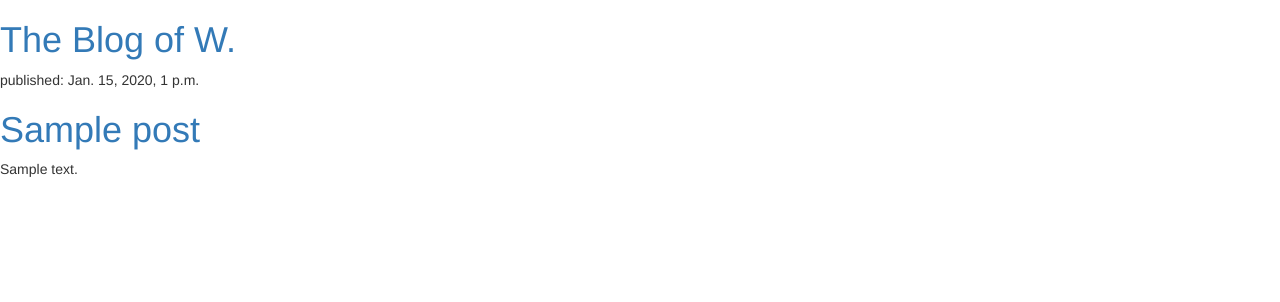
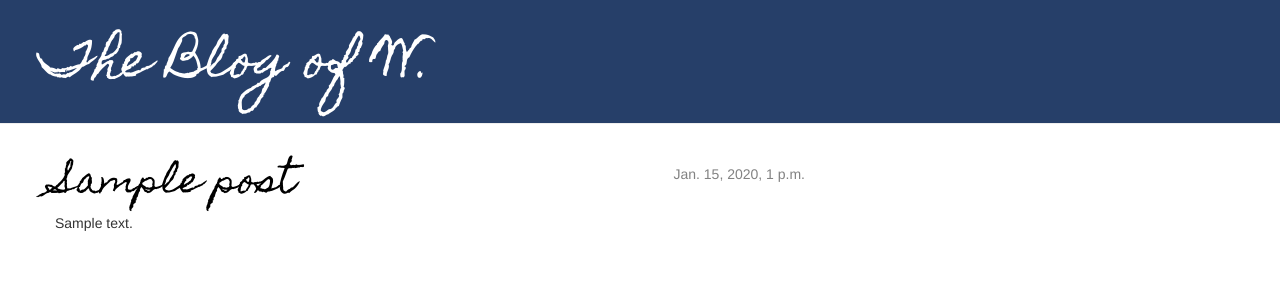
Before and after one commit to kierros/simple-blog, a Django app: template blog/templates/blog/post_list.html in a window 1280 px wide. Shown: the top 302 px of the page. Run offline with Django 3.2, Linux system fonts and the light colour scheme; the template is opened without the code that fills it: values that come from a table or form of the project are taken from there, others are empty; tables that the repository leaves empty hold one stand-in row (values such as "Sample post"); some libraries are stand-ins or nearby versions.

Commit message:
Edited style

```diff
--- /dev/null
+++ b/blog/static/css/blog.css
@@ -0,0 +1,47 @@
+    .page-header {
+        background-color: #263F69;;
+        margin-top: 0;
+        padding: 20px 20px 20px 40px;
+    }
+
+    .page-header h1, .page-header h1 a, .page-header h1 a:visited, .page-header h1 a:active {
+        color: #ffffff;
+        font-size: 36pt;
+        text-decoration: none;
+    }
+
+    .content {
+        margin-left: 40px;
+    }
+
+    h1, h2, h3, h4 {
+        font-family: 'Homemade Apple', cursive;
+    }
+
+    .date {
+        float: right;
+        color: #828282;
+    }
+
+    .save {
+        float: right;
+    }
+
+    .post-form textarea, .post-form input {
+        width: 100%;
+    }
+
+    .top-menu, .top-menu:hover, .top-menu:visited {
+        color: #ffffff;
+        float: right;
+        font-size: 26pt;
+        margin-right: 20px;
+    }
+
+    .post {
+        margin-bottom: 70px;
+    }
+
+    .post h1 a, .post h1 a:visited {
+        color: #000000;
+    }
--- a/blog/templates/blog/post_list.html
+++ b/blog/templates/blog/post_list.html
@@ -1,19 +1,30 @@
+{% load staticfiles %}
 <html>
         <head>
+           <title>The Blog of W.</title>
             <link rel="stylesheet" href="//maxcdn.bootstrapcdn.com/bootstrap/3.2.0/css/bootstrap.min.css">
             <link rel="stylesheet" href="//maxcdn.bootstrapcdn.com/bootstrap/3.2.0/css/bootstrap-theme.min.css">
-            <title>The Blog of W.</title>
+            <link rel="stylesheet" href="{% static 'css/blog.css' %}">
+            <link href="https://fonts.googleapis.com/css?family=Homemade+Apple" rel="stylesheet">
         </head>
         <body>
-            <div>
+            <div class="page-header">
                 <h1><a href="">The Blog of W.</a></h1>
             </div>
-            {% for post in posts %}
-              <div>
-                <p>published: {{ post.published_date }}</p>
-                <h1><a href="">{{ post.title }}</a></h1>
-                <p>{{ post.text|linebreaksbr }}</p>
-              </div>
-            {% endfor %}
+            <div class="content container">
+              <div class="row">
+                <div class="col-md-8">
+                  {% for post in posts %}
+                      <div class="post">
+                        <div class="date">
+                            {{ post.published_date }}
+                          </div>
+                            <h1><a href="">{{ post.title }}</a></h1>
+                            <p>{{ post.text|linebreaksbr }}</p>
+                      </div>
+                    {% endfor %}
+                  </div>
+                </div>
+            </div>
         </body>
     </html>
```
Also changed, not shown: blog/templates/blog/base.html (added).
